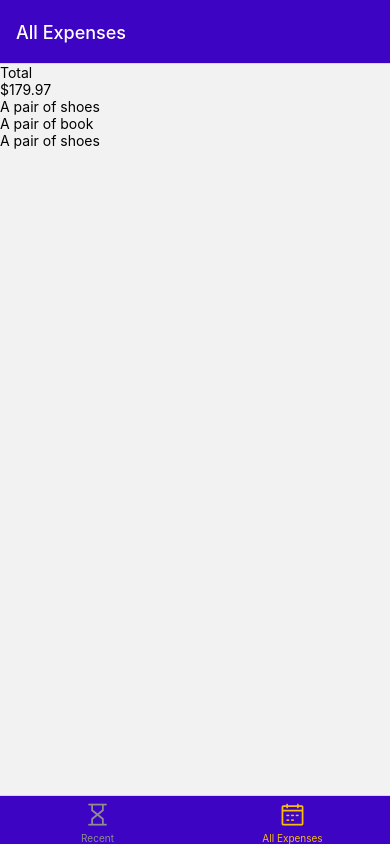
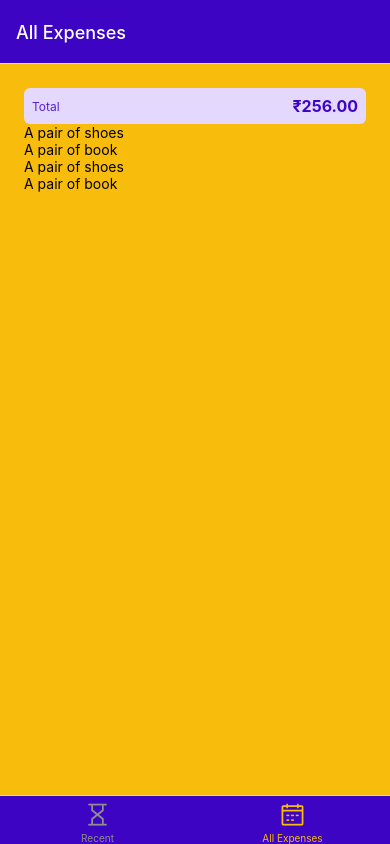
Before and after one commit to jaypithava/ExpenseTracker_RN, a React Native app: screen /AllExpenses in a window 390 px wide. Built offline with nearby package versions, Linux system fonts and the light colour scheme.

Commit message:
basic design added

```diff
--- a/components/ExpensesOutput/ExpensesOutput.js
+++ b/components/ExpensesOutput/ExpensesOutput.js
@@ -2,31 +2,38 @@ import {StyleSheet, Text, View, FlatList} from 'react-native';
 import React from 'react';
 import ExpensesList from './ExpensesList';
 import ExpensesSummary from './ExpensesSummary';
+import {GlobalStyles} from '../../constants/styles';
 
 const DUMMY_EXPENSES = [
   {
     id: 'e1',
     description: 'A pair of shoes',
-    amount: 59.99,
+    amount: 59,
     date: new Date('2021-12-19'),
   },
   {
     id: 'e2',
     description: 'A pair of book',
-    amount: 49.99,
+    amount: 49,
     date: new Date('2024-12-19'),
   },
   {
     id: 'e3',
     description: 'A pair of shoes',
-    amount: 69.99,
+    amount: 69,
     date: new Date('2023-12-19'),
+  },
+  {
+    id: 'e4',
+    description: 'A pair of book',
+    amount: 79,
+    date: new Date('2023-2-20'),
   },
 ];
 
 const ExpensesOutput = ({expenses, expensesPeriod}) => {
   return (
-    <View>
+    <View style={styles.container}>
       <ExpensesSummary expenses={DUMMY_EXPENSES} periodName={expensesPeriod} />
       <ExpensesList expenses={DUMMY_EXPENSES} />
     </View>
@@ -35,4 +42,10 @@ const ExpensesOutput = ({expenses, expensesPeriod}) => {
 
 export default ExpensesOutput;
 
-const styles = StyleSheet.create({});
+const styles = StyleSheet.create({
+  container: {
+    flex: 1,
+    padding: 24,
+    backgroundColor: GlobalStyles.colors.accent500,
+  },
+});
--- a/components/ExpensesOutput/ExpensesSummary.js
+++ b/components/ExpensesOutput/ExpensesSummary.js
@@ -1,5 +1,6 @@
-import {View, Text} from 'react-native';
+import {View, Text, StyleSheet} from 'react-native';
 import React from 'react';
+import {GlobalStyles} from '../../constants/styles';
 
 export default function ExpensesSummary({expenses, periodName}) {
   const expensesSum = expenses.reduce((sum, expenses) => {
@@ -7,9 +8,29 @@ export default function ExpensesSummary({expenses, periodName}) {
   }, 0);
 
   return (
-    <View>
-      <Text>{periodName}</Text>
-      <Text>${expensesSum.toFixed(2)}</Text>
+    <View style={styles.container}>
+      <Text style={styles.periodText}>{periodName}</Text>
+      <Text style={styles.sumText}>₹{expensesSum.toFixed(2)}</Text>
     </View>
   );
 }
+
+const styles = StyleSheet.create({
+  container: {
+    padding: 8,
+    backgroundColor: GlobalStyles.colors.primary50,
+    borderRadius: 6,
+    flexDirection: 'row',
+    justifyContent: 'space-between',
+    alignItems: 'center',
+  },
+  periodText: {
+    fontSize: 12,
+    color: GlobalStyles.colors.primary400,
+  },
+  sumText: {
+    fontSize: 16,
+    fontWeight: 'bold',
+    color: GlobalStyles.colors.primary500,
+  },
+});
```
